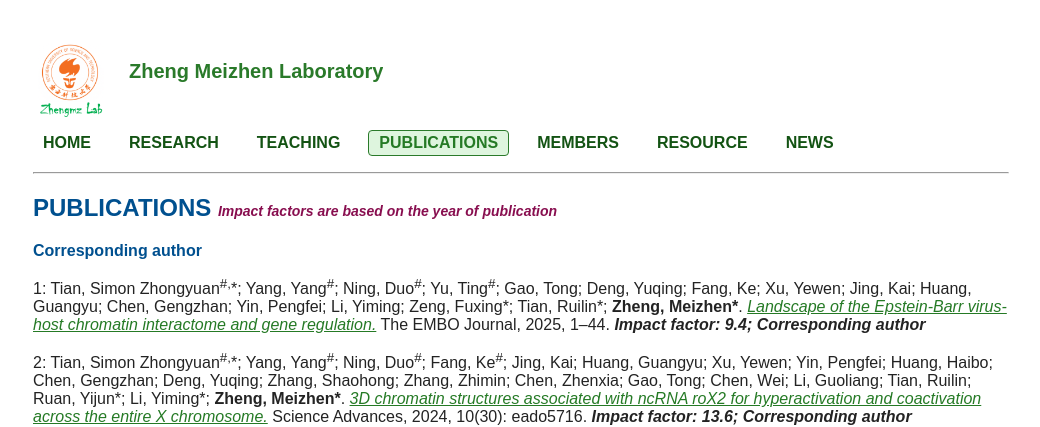
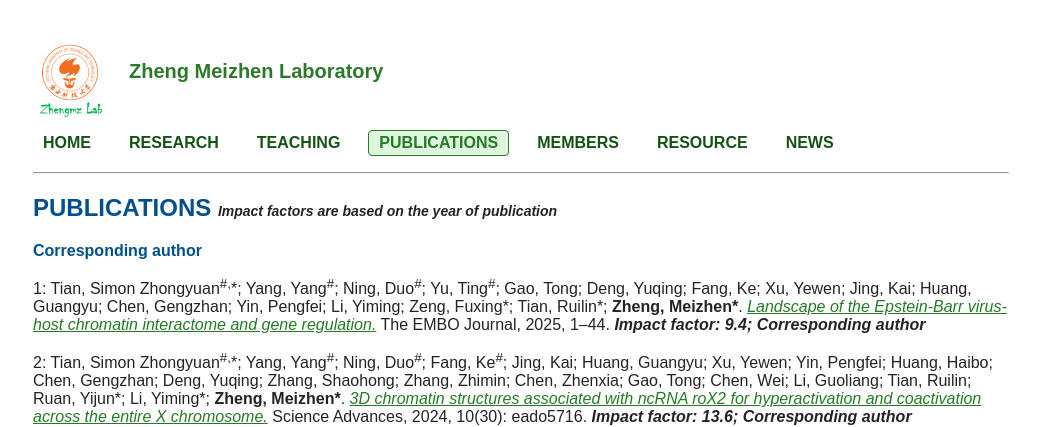
Before and after one commit to ZhengmzLab/zhengmzlab.github.io, a Jekyll site: the page built from publications.md, in a window 1280 px wide. Shown: the top 427 px of the page, without its empty margins (119-1159 px from the left). Built offline with Jekyll 4.4.1, drawn with Linux system fonts in a browser that asks for light colours; comment, search, counter and statistics services are not loaded.

Commit message:
Update publications.md

```diff
--- a/publications.md
+++ b/publications.md
@@ -3,7 +3,7 @@ layout: default
 title: PUBLICATIONS
 ---
 
-## <span style="color:#00508f; font-weight:bold;">PUBLICATIONS</span> <span style="color:#880E4F; font-weight:bold; font-size:14px;">_Impact factors are based on the year of publication_</span>
+## <span style="color:#00508f; font-weight:bold;">PUBLICATIONS</span> <span style="color:#90A$AE; font-size:14px;">     _Impact factors are based on the year of publication_</span>
 
 <span style="color:#00508f; font-weight:bold;">Corresponding author</span>
 
```
